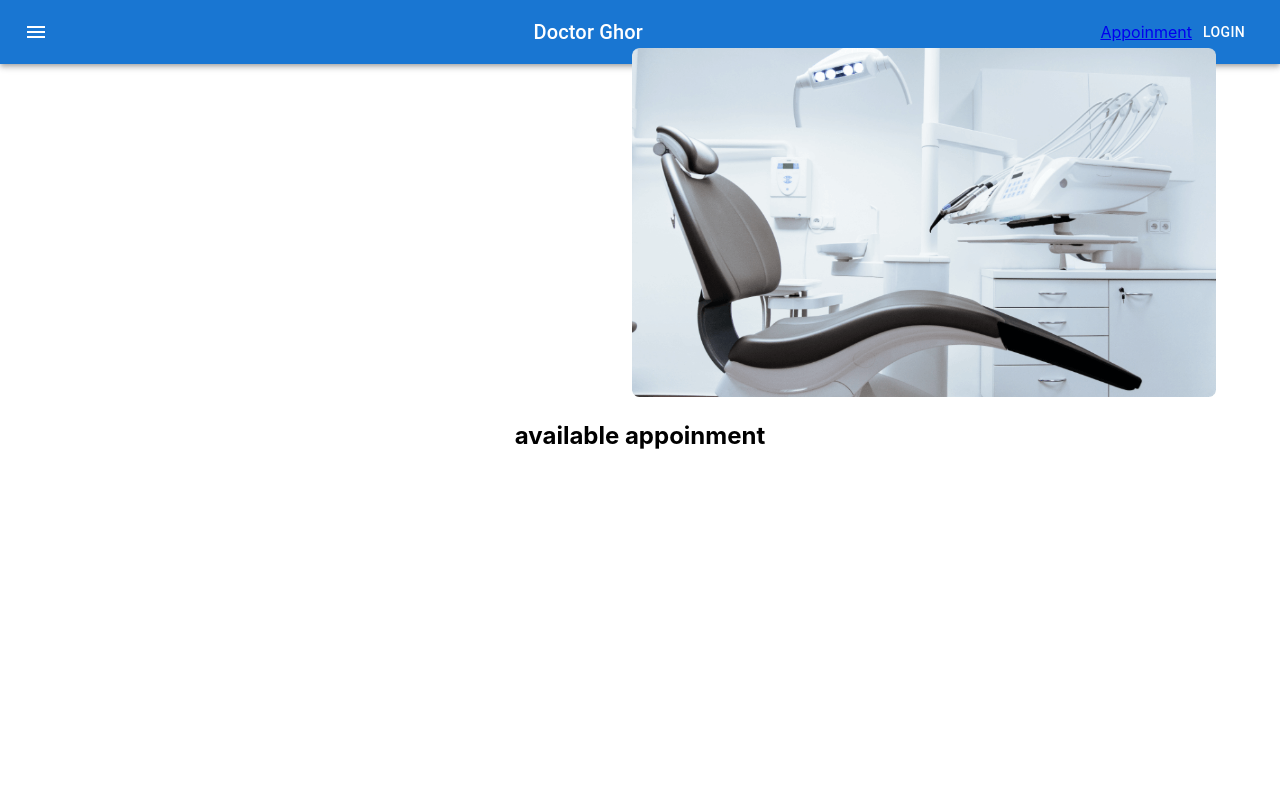
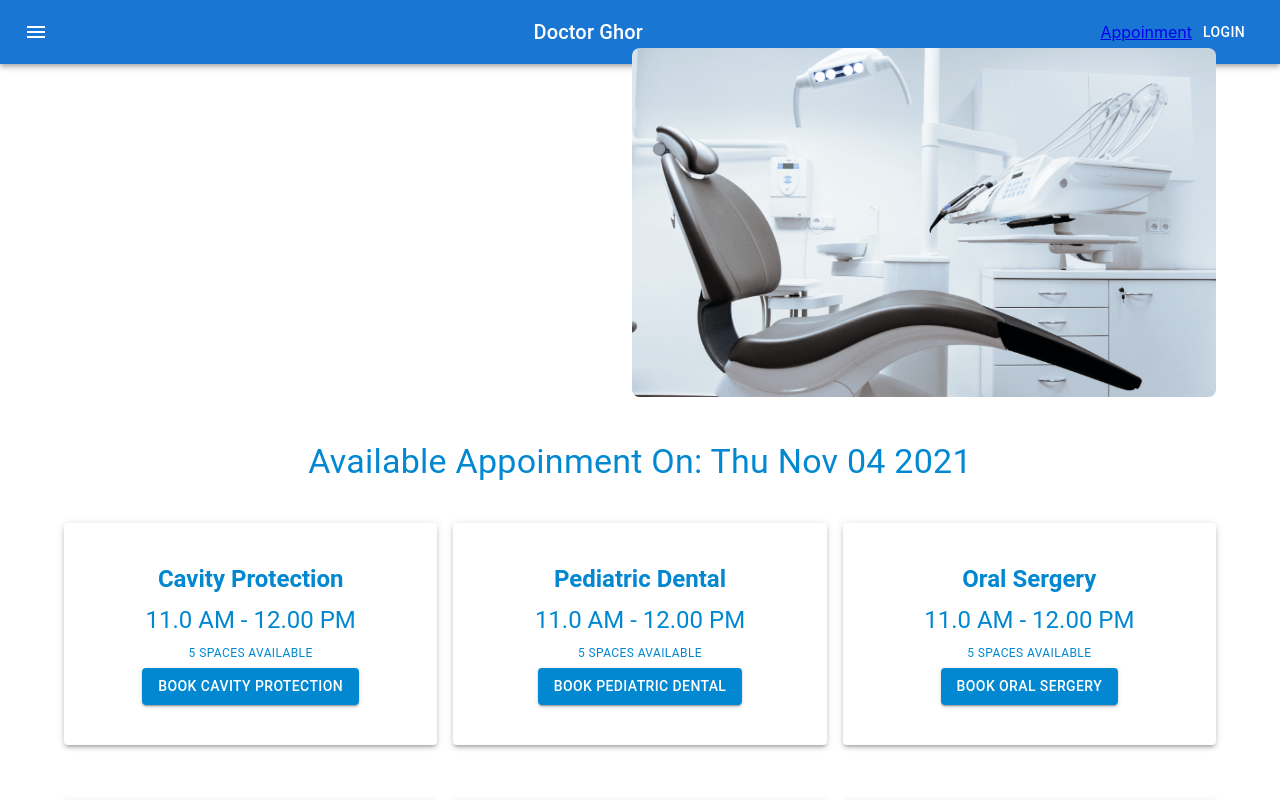
Before and after one commit to Arifuzzamanac/docotrs-portal, a React (Create React App) app: page /appoinment in a window 1280 px wide. Shown: the top 800 px of the page. Built offline with nearby package versions, Linux system fonts and the light colour scheme.

Commit message:
add form on booking

```diff
--- a/package.json
+++ b/package.json
@@ -11,6 +11,7 @@
     "@testing-library/jest-dom": "^5.14.1",
     "@testing-library/react": "^11.2.7",
     "@testing-library/user-event": "^12.8.3",
+    "date-fns": "^2.25.0",
     "react": "^17.0.2",
     "react-dom": "^17.0.2",
     "react-router-dom": "^5.3.0",
--- a/src/App.js
+++ b/src/App.js
@@ -1,5 +1,5 @@
 import './App.css';
-import { BrowserRouter as Router, Switch, Route, Link } from "react-router-dom";
+import { BrowserRouter as Router, Switch, Route } from "react-router-dom";
 import Home from './Pages/Home/Home/Home';
 import Appoinment from './Pages/Appoinment/Appoinment/Appoinment';
 
--- a/src/Pages/Appoinment/Appoinment/Appoinment.js
+++ b/src/Pages/Appoinment/Appoinment/Appoinment.js
@@ -4,11 +4,12 @@ import AppoinmentHeader from '../AppoinmentHeader/AppoinmentHeader';
 import AvailableAppoinment from '../AvailableAppoinment/AvailableAppoinment';
 
 const Appoinment = () => {
+    const [date, setDate] = React.useState(new Date());
     return (
         <div>
             <Navigation></Navigation>
-            <AppoinmentHeader></AppoinmentHeader>
-            <AvailableAppoinment></AvailableAppoinment>
+            <AppoinmentHeader date={date} setDate={setDate}></AppoinmentHeader>
+            <AvailableAppoinment date={date}></AvailableAppoinment>
         </div>
     );
 };
--- a/src/Pages/Appoinment/AppoinmentHeader/AppoinmentHeader.js
+++ b/src/Pages/Appoinment/AppoinmentHeader/AppoinmentHeader.js
@@ -3,12 +3,13 @@ import React from 'react';
 import chair from '../../../images/chair.png';
 import Calander from '../../Shared/Calander/Calander';
 
-const AppoinmentHeader = () => {
+const AppoinmentHeader = ({ date, setDate }) => {
+
     return (
         <Container>
             <Grid container spacing={2}>
                 <Grid xs={12} md={6}>
-                    <Calander></Calander>
+                    <Calander date={date} setDate={setDate}></Calander>
                 </Grid>
                 <Grid xs={12} md={6}>
                     <img style={{ width: '100%' }} src={chair} alt="" />
--- a/src/Pages/Appoinment/AvailableAppoinment/AvailableAppoinment.js
+++ b/src/Pages/Appoinment/AvailableAppoinment/AvailableAppoinment.js
@@ -1,10 +1,32 @@
 import React from 'react';
+import { Container, Grid, Typography } from '@mui/material';
+import Booking from '../Bookking/Booking';
 
-const AvailableAppoinment = () => {
+const bookings = [
+    { id: 1, name: 'Cavity Protection', time: '11.0 AM - 12.00 PM', space: 5 },
+    { id: 2, name: 'Pediatric Dental', time: '11.0 AM - 12.00 PM', space: 5 },
+    { id: 3, name: 'Oral Sergery', time: '11.0 AM - 12.00 PM', space: 5 },
+    { id: 4, name: 'Teeth Orthodontics', time: '11.0 AM - 12.00 PM', space: 5 },
+    { id: 5, name: 'Cosmetic Dentistry', time: '11.0 AM - 12.00 PM', space: 5 },
+    { id: 6, name: 'Teeth Cleaning', time: '11.0 AM - 12.00 PM', space: 5 }
+]
+
+
+
+const AvailableAppoinment = ({ date }) => {
     return (
-        <div>
-            <h2>available appoinment</h2>
-        </div>
+        <Container>
+            <Typography variant='h4' sx={{ color: 'info.main', my: 5 }}>Available Appoinment On: {date.toDateString()}</Typography>
+            <Grid container spacing={2}>
+                {
+                    bookings.map(booking => <Booking
+                        date={date}
+                        key={booking.id}
+                        booking={booking}
+                    ></Booking>)
+                }
+            </Grid>
+        </Container>
     );
 };
 
--- /dev/null
+++ b/src/Pages/Appoinment/BookingModal/BookingModal.js
@@ -0,0 +1,88 @@
+import React from 'react';
+import Backdrop from '@mui/material/Backdrop';
+import Box from '@mui/material/Box';
+import Modal from '@mui/material/Modal';
+import Fade from '@mui/material/Fade';
+import Typography from '@mui/material/Typography';
+import { Button, TextField } from '@mui/material';
+
+const style = {
+    position: 'absolute',
+    top: '50%',
+    left: '50%',
+    transform: 'translate(-50%, -50%)',
+    width: 400,
+    bgcolor: 'background.paper',
+    border: '2px solid #000',
+    boxShadow: 24,
+    p: 4,
+};
+
+const BookingModal = ({ openModal, handleCloseModal, booking, date }) => {
+    const { name, time } = booking;
+
+    const handleBookingSubmit = e => {
+        e.preventDefault();
+        handleCloseModal();
+        alert('submitting ');
+
+    }
+    return (
+        <Modal
+            aria-labelledby="transition-modal-title"
+            aria-describedby="transition-modal-description"
+            open={openModal}
+            onClose={handleCloseModal}
+            closeAfterTransition
+            BackdropComponent={Backdrop}
+            BackdropProps={{
+                timeout: 500,
+            }}
+        >
+            <Fade in={openModal}>
+                <Box sx={style}>
+                    <Typography id="transition-modal-title" variant="h6" component="h2">
+                        {name}
+                    </Typography>
+                    <form onSubmit={handleBookingSubmit}>
+                        <TextField
+                            disabled
+                            sx={{ width: '90%', m: 1 }}
+                            id="outlined-size-small"
+                            defaultValue={time}
+                            size="small"
+                        />
+                        <TextField
+                            sx={{ width: '90%', m: 1 }}
+                            id="outlined-size-small"
+                            defaultValue='Your Name'
+                            size="small"
+                        />
+                        <TextField
+                            sx={{ width: '90%', m: 1 }}
+                            id="outlined-size-small"
+                            defaultValue='Email'
+                            size="small"
+                        />
+                        <TextField
+                            sx={{ width: '90%', m: 1 }}
+                            id="outlined-size-small"
+                            defaultValue='Phone Number'
+                            size="small"
+                        />
+                        <TextField
+                            disabled
+                            sx={{ width: '90%', m: 1 }}
+                            id="outlined-size-small"
+                            defaultValue={date.toDateString()}
+                            size="small"
+                        />
+                        <Button type='submit' variant="contained">Submit</Button>
+                    </form>
+                </Box>
+            </Fade>
+        </Modal>
+    );
+};
+
+export default BookingModal;
--- /dev/null
+++ b/src/Pages/Appoinment/Bookking/Booking.js
@@ -0,0 +1,39 @@
+import { Button, Grid } from '@mui/material';
+import React from 'react';
+import Paper from '@mui/material/Paper';
+import Typography from '@mui/material/Typography';
+// import { fontWeight } from '@mui/system';
+import BookingModal from '../BookingModal/BookingModal';
+
+const Booking = ({ booking, date }) => {
+    const { name, time, space } = booking;
+    const [openModal, setOpenModal] = React.useState(false);
+    const handleOpenBooking = () => setOpenModal(true);
+    const handleCloseBooking = () => setOpenModal(false);
+    return (
+        <>
+            <Grid item xs={12} sm={6} md={4}>
+                <Paper elevation={3} sx={{ mb: 5, py: 5 }}>
+                    <Typography sx={{ color: 'info.main', fontWeight: 600 }} variant="h5" gutterBottom component="div">
+                        {name}
+                    </Typography>
+                    <Typography sx={{ color: 'info.main' }} variant="h5" gutterBottom component="div">
+                        {time}
+                    </Typography>
+                    <Typography sx={{ color: 'info.main' }} variant="caption" display="block" gutterBottom>
+                        {space} SPACES AVAILABLE
+                    </Typography>
+                    <Button onClick={handleOpenBooking} sx={{ backgroundColor: 'info.main', color: 'white' }} variant="contained">book {name}</Button>
+                </Paper>
+            </Grid>
+            <BookingModal
+                date={date}
+                booking={booking}
+                openModal={openModal}
+                handleCloseModal={handleCloseBooking}
+            ></BookingModal>
+        </>
+    );
+};
+
+export default Booking;
--- a/src/Pages/Home/Banner/Banner.js
+++ b/src/Pages/Home/Banner/Banner.js
@@ -31,7 +31,7 @@ const Banner = () => {
                     </Box>
                 </Grid>
                 <Grid item xs={12} md={6} style={varticalPosition}>
-                    <img style={{ width: 400 }} src={chair} alt="" />
+                    <img style={{ width: 500 }} src={chair} alt="" />
                 </Grid>
             </Grid>
         </Container>
--- a/src/Pages/Shared/Calander/Calander.js
+++ b/src/Pages/Shared/Calander/Calander.js
@@ -1,15 +1,22 @@
 import React from 'react';
-import isWeekend from 'date-fns/isWeekend';
 import TextField from '@mui/material/TextField';
 import AdapterDateFns from '@mui/lab/AdapterDateFns';
 import LocalizationProvider from '@mui/lab/LocalizationProvider';
 import StaticDatePicker from '@mui/lab/StaticDatePicker';
 
-const Calander = () => {
+const Calander = ({ date, setDate }) => {
+
     return (
-        <div>
-
-        </div>
+        <LocalizationProvider dateAdapter={AdapterDateFns}>
+            <StaticDatePicker
+                displayStaticWrapperAs="desktop"
+                value={date}
+                onChange={(newValue) => {
+                    setDate(newValue);
+                }}
+                renderInput={(params) => <TextField {...params} />}
+            />
+        </LocalizationProvider>
     );
 };
 
```
Also changed, not shown: 1 other file (tests, documents, lock files or other folders).
